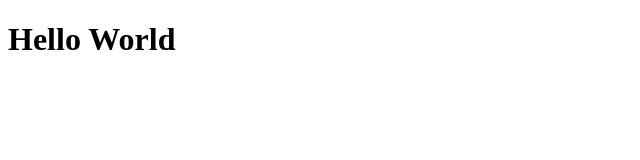
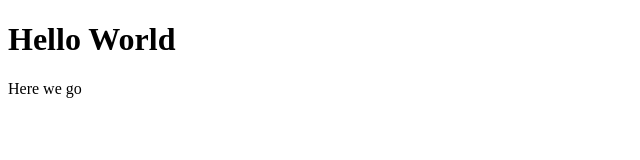
Before and after one commit to iamoluwaseuno/lagosstudy, a plain HTML site: page index.html in a window 1280 px wide. Shown: the full height of the page, 0-640 px from the left. Drawn offline with Linux system fonts and the light colour scheme.

Commit message:
Update index.html

```diff
--- a/index.html
+++ b/index.html
@@ -2,9 +2,10 @@
 <html lang="en">
 <head>
     <meta charset="UTF-8">
-    <title>Title</title>
+    <title>Git work </title>
 </head>
 <body>
 <h1>Hello World</h1>
+    <p>Here we go</p>
 </body>
 </html>
```
